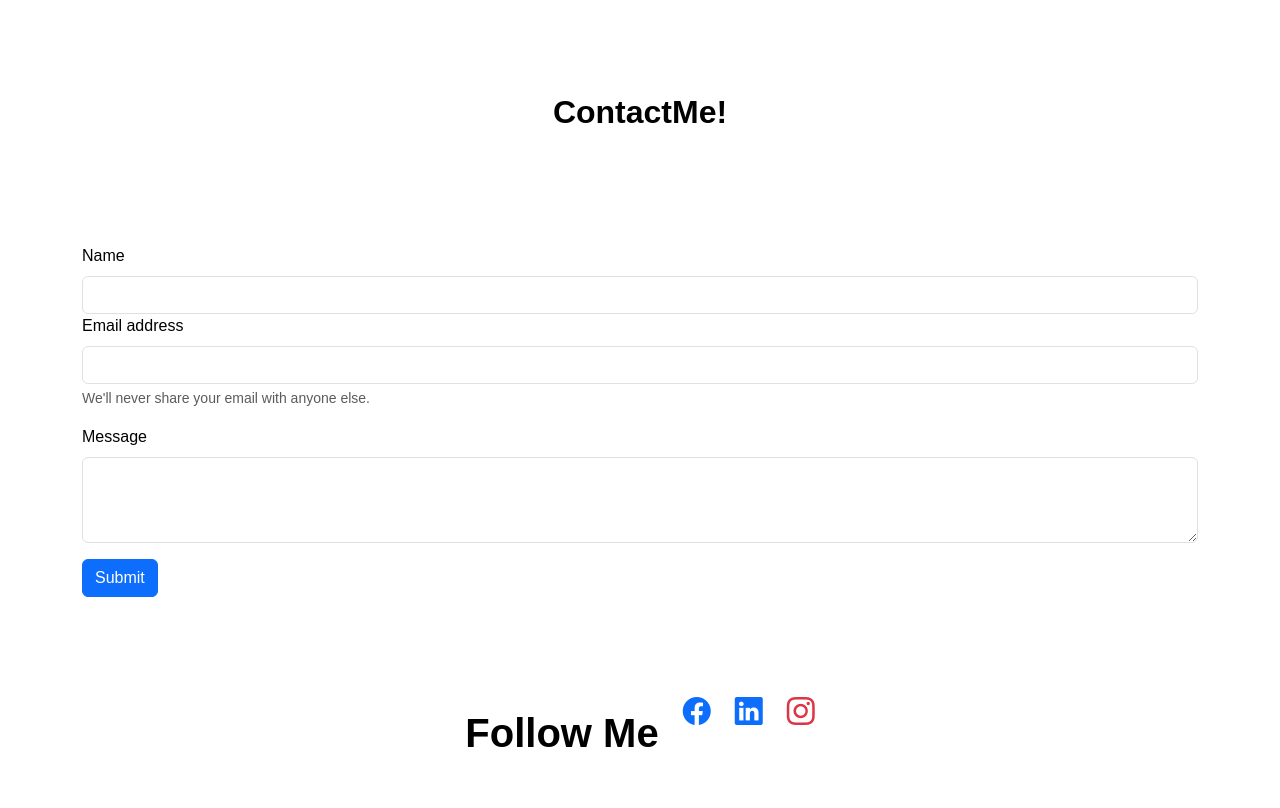
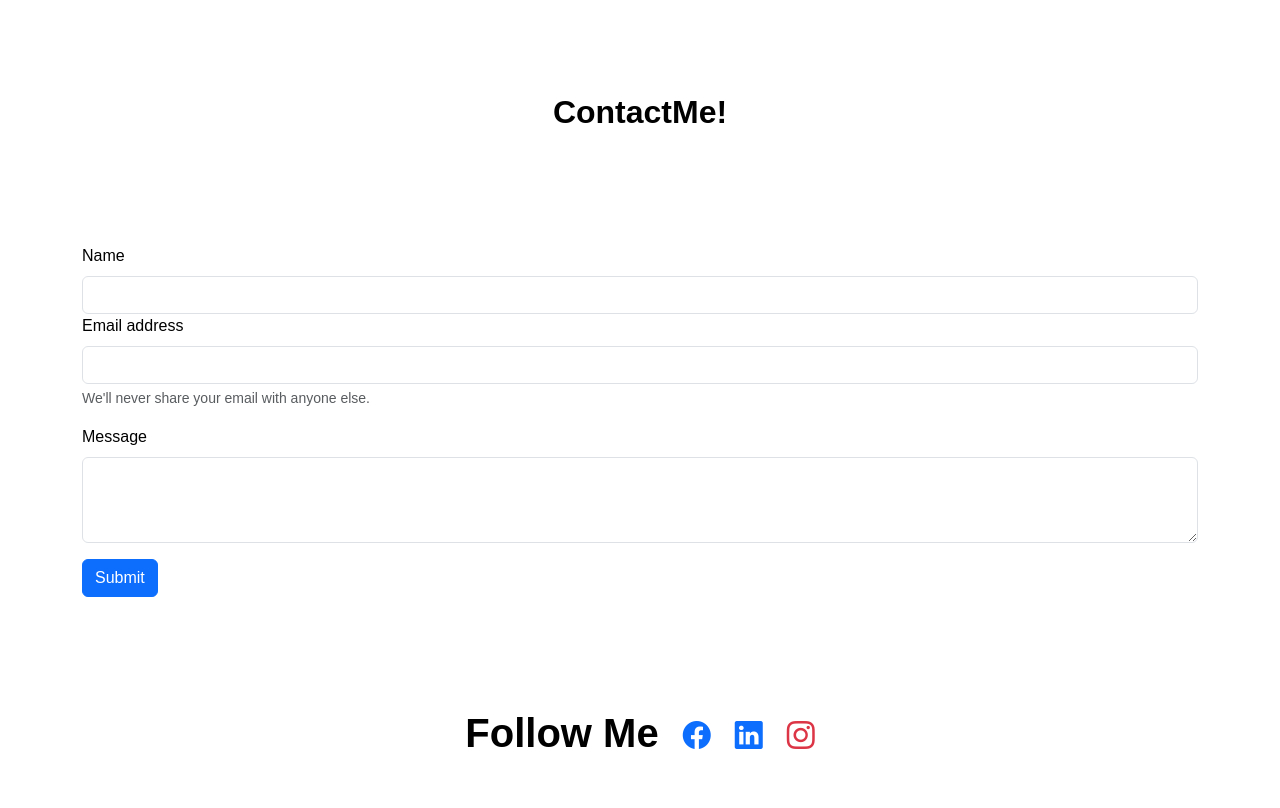
Before and after one commit to Anuskhalil/Portfolio_Design, a plain HTML site: page index.html in a window 1280 px wide. Shown: the part 2344-3152 px from the top of the page. Drawn offline with nearby package versions, Linux system fonts and the light colour scheme.

Commit message:
FEAK: icon design changes

```diff
--- a/index.html
+++ b/index.html
@@ -195,12 +195,12 @@
     <div class="section" id="follow">
         <div class="container">
             <div class="row">
-                <div class="col">
-                    <div class="social-icons d-flex justify-content-center align-items-center gap-4">
+                <div class="col ">
+                    <div class="social-icons d-flex justify-content-center align-items-center gap-4 ">
                         <h1 class="mt-5 py-5 fw-bold">Follow Me</h1>
-                        <i class="bi bi-facebook fs-3 fw-bold text-primary"></i>
-                        <i class="bi bi-linkedin fs-3 fw-bold text-primary"></i>
-                        <i class="bi bi-instagram fs-3 fw-bold text-danger"></i>
+                        <i class="bi bi-facebook fs-3 fw-bold text-primary mt-5"></i>
+                        <i class="bi bi-linkedin fs-3 fw-bold text-primary mt-5"></i>
+                        <i class="bi bi-instagram fs-3 fw-bold text-danger mt-5"></i>
                     </div>
 
                 </div>
```
